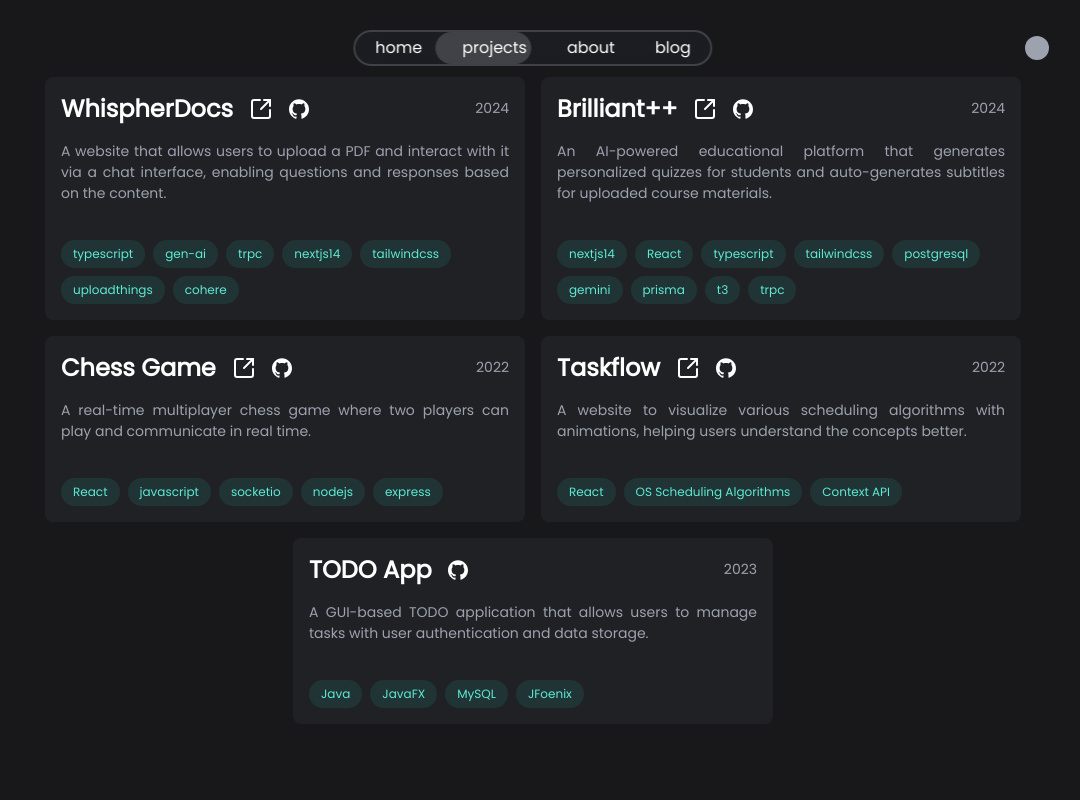
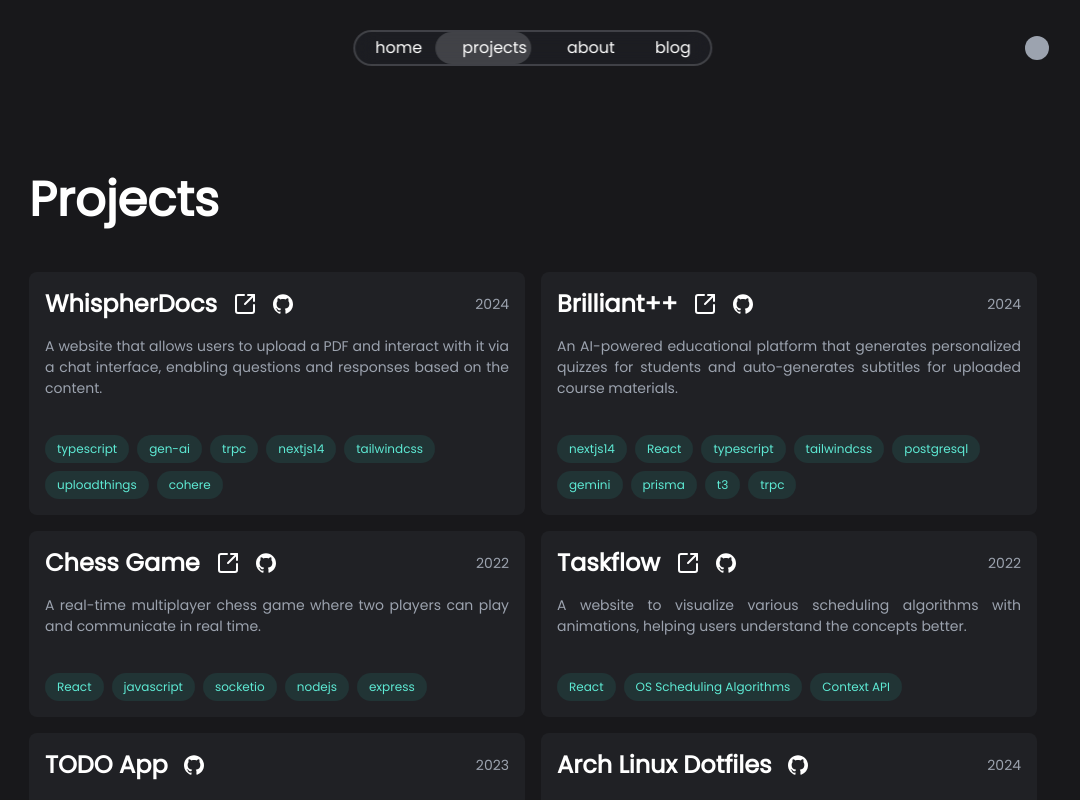
Before and after one commit to yuvrajsinh5252/website, a Next.js app: page /projects in a window 1280 px wide. Shown: the whole page, without its empty margins (107-1187 px from the left). Built offline with nearby package versions, Linux system fonts and the light colour scheme.

Commit message:
feat: added dotfiles project

```diff
--- a/src/app/projects/page.tsx
+++ b/src/app/projects/page.tsx
@@ -1,4 +1,3 @@
-import MaxWidthWrapper from "@/components/MaxWidthWrapper";
 import { PROJECTS } from "@/data/projectData";
 import { SquareArrowOutUpRight } from "lucide-react";
 import Link from "next/link";
@@ -6,17 +5,20 @@ import { SiGithub } from "react-icons/si";
 
 export default function Home() {
   return (
-    <MaxWidthWrapper>
-      <div className="flex items-center justify-center h-screen">
-        <div className="flex items-center justify-center flex-wrap">
-          {PROJECTS.map((project) => {
+    // <MaxWidthWrapper>
+    <div className="flex flex-col items-center h-screen no-scrollbar overflow-scroll">
+      <div className="flex flex-col max-sm:items-center max-w-screen-lg gap-10 mt-44">
+        <h1 className="text-5xl font-bold pl-2">Projects</h1>
+        <div className="flex items-center max-sm:flex-col justify-center flex-wrap h-full">
+          {PROJECTS.map((project, index) => {
             return (
-              <div className="flex justify-center p-2 gap-2 group">
-                <div
-                  key={project.title}
-                  className="flex w-[30rem] rounded-lg justify-between flex-col gap-4 p-4 bg-gray-500/10"
-                >
+              <div
+                key={index}
+                className="flex max-sm:w-full w-1/2 justify-center p-2 gap-2 group"
+              >
+                <div className="flex rounded-lg justify-between flex-col gap-4 p-4 bg-gray-500/10">
                   <div className="flex flex-col justify-center gap-4">
+
                     <div className="flex justify-between items-center">
                       <div className="flex gap-4 items-center">
                         <h1 className="text-2xl font-bold">
@@ -46,20 +48,22 @@ export default function Home() {
                     <p className="text-[14px] text-gray-400 leading-2 overflow-ellipsis overflow-hidden text-justify">{project.description}</p>
                   </div>
                   <div className="flex mt-5 flex-wrap gap-2">
-                    {project.tag.map((t) => {
+                    {project.tag.map((t, ind) => {
                       return (
-                        <div className="flex items-center rounded-full bg-teal-400/10 px-3 py-1 text-xs leading-5 text-teal-300 ">
+                        <div key={ind} className="flex items-center rounded-full bg-teal-400/10 px-3 py-1 text-xs leading-5 text-teal-300 ">
                           {t}
                         </div>
                       );
                     })}
                   </div>
                 </div>
+
               </div>
             );
           })}
         </div>
       </div>
-    </MaxWidthWrapper>
+    </div>
+    // </MaxWidthWrapper >
   );
 }
--- a/src/data/projectData.ts
+++ b/src/data/projectData.ts
@@ -66,4 +66,13 @@ export const PROJECTS = [
     year: "2023",
     githubLink: "https://github.com/yuvrajsinh5252/TODO-app",
   },
+  {
+    title: "Arch Linux Dotfiles",
+    description:
+      "A customizable collection of configuration files for setting up and managing an efficient Arch Linux environment.",
+    image: "../Mindhub.png",
+    tag: ["hyprland", "kitty", "waybar", "archlinux", "dunst", "wofi"],
+    year: "2024",
+    githubLink: "https://github.com/yuvrajsinh5252/dotfiles",
+  },
 ];
```
